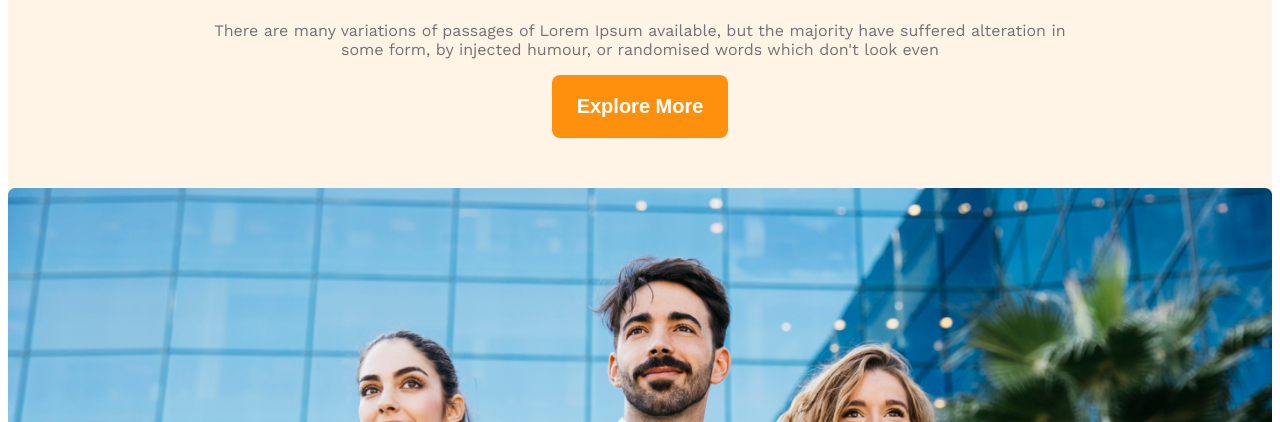
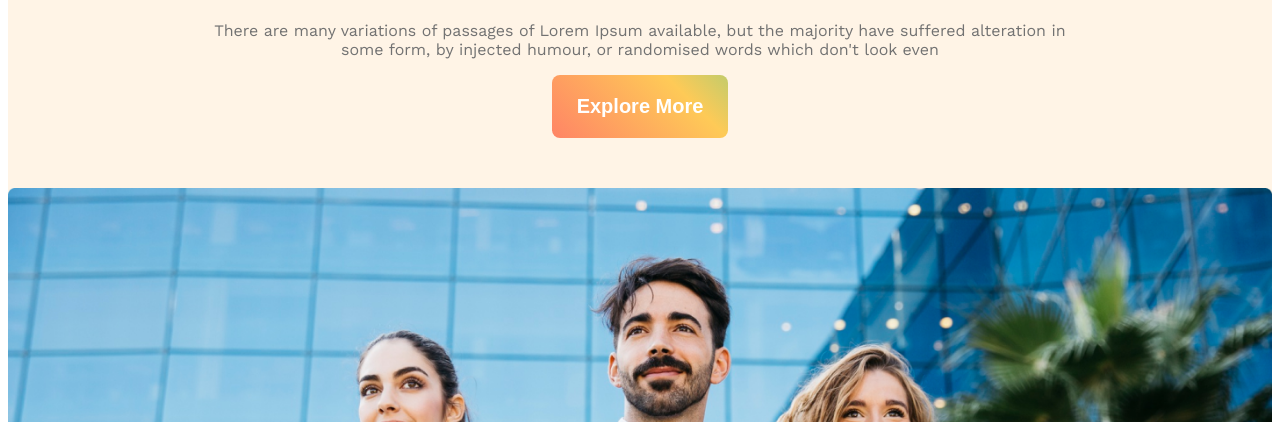
Before and after one commit to mehadhossen123/G3-Architects, a plain HTML site: page index.html in a window 1280 px wide. Shown: the part 378-800 px from the top of the page. Drawn offline with nearby package versions, Linux system fonts and the light colour scheme.

Commit message:
add my transiction button file

```diff
--- a/style/index.css
+++ b/style/index.css
@@ -52,19 +52,23 @@ color: #727272;
 }
 .btn-primary{
     padding: 20px 25px;
-    background-color: #FF900E;
+    background: linear-gradient(45deg, #ff6b6b, #feca57, #1dd1a1);
     color: #FFFFFF;
     border-radius: 8px;
     font-size: 1.25rem;
       font-weight: 600;
       border: none;
       cursor: pointer;
+      transition: background-position 0.5s ease;
+       background-size: 200% 200%;
+
+
 
 
 
 }
 button:hover{
-    background-color: rgb(0, 255, 153);
+    background-position: right center;
 }
 button:focus{
     outline: 2px solid blue;
```
